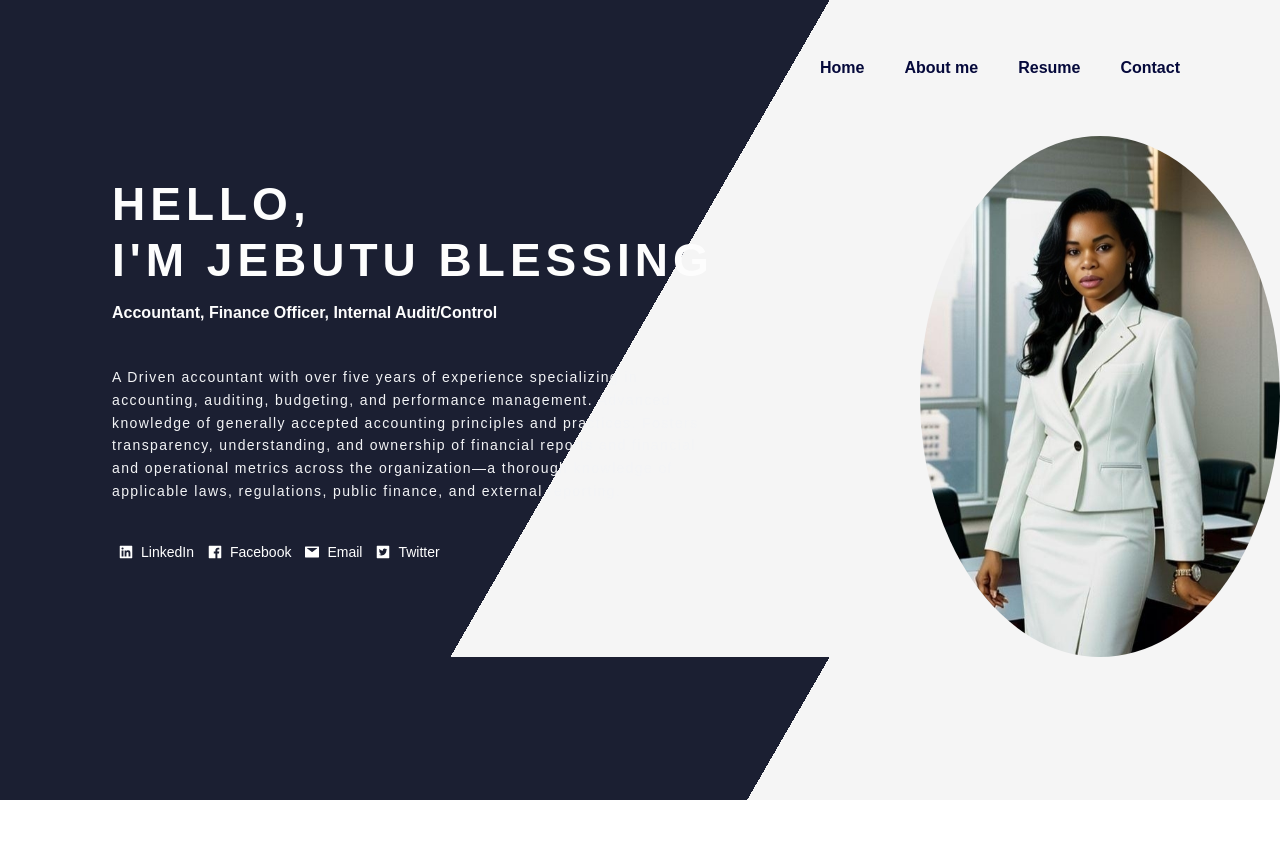
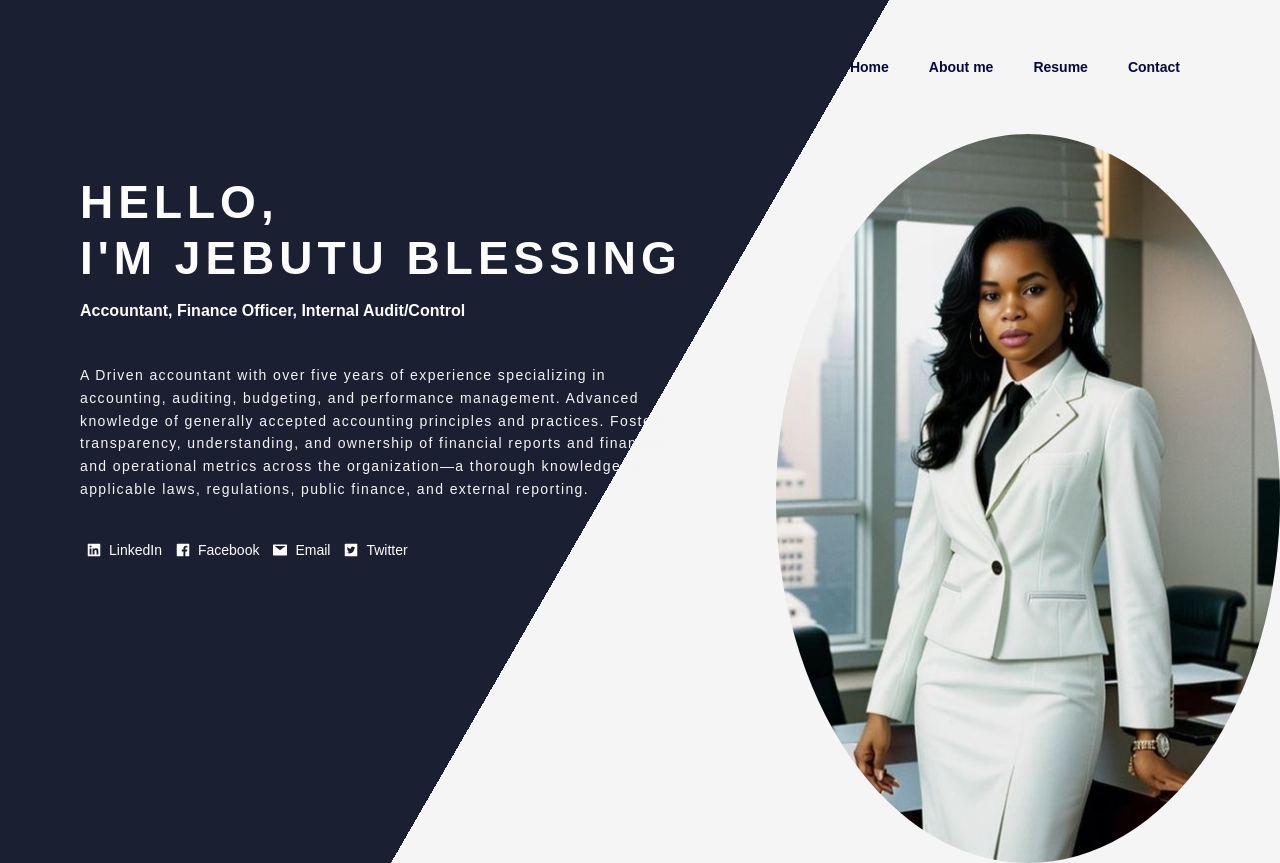
Before and after one commit to femigabriel/jebutu_portfolio, a Next.js app: page / in a window 1280 px wide. Before the commit the page ends 800 px from the top, so only its background shows below. Built offline with nearby package versions, Linux system fonts and the light colour scheme; a web font is replaced by a local one.

Commit message:
page revamp

```diff
--- a/src/components/HeroPage.tsx
+++ b/src/components/HeroPage.tsx
@@ -14,7 +14,7 @@ const image = "./images/jebutu2.jpeg";
 export default function HeroPage() {
   return (
     <div className="hero-page flex justify-between">
-      <div className="lg:pt-5 sm:pt-10 lg:p-5  lg:px-28 ">
+      <div className="lg:pt-5 sm:pt-10 lg:p-5  lg:px-20 ">
         <div className="hero-page">
           <h1 className="text-[#FDFDFD] font-semibold mt-5 flex flex-col leading-12">
             <span> Hello,</span>
--- a/src/styles/globals.css
+++ b/src/styles/globals.css
@@ -105,7 +105,7 @@ body::-webkit-scrollbar-thumb {
 }
 .profile {
   width: 100%;
-  margin-left: 80px;
+  /* margin-left: 80px; */
 }
 .profile img {
   /* width: 350px;
@@ -155,7 +155,7 @@ li {
   list-style: none;
   /* padding: 20px; */
   font-weight: 600;
-  font-size: 16px;
+  font-size: 14px;
   /* background: linear-gradient(
     to right,
     #FDFDFD 51%,
```
